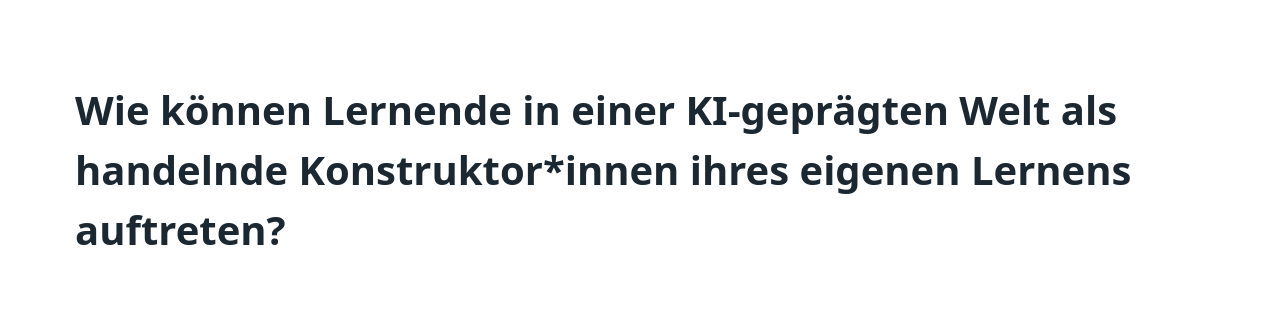
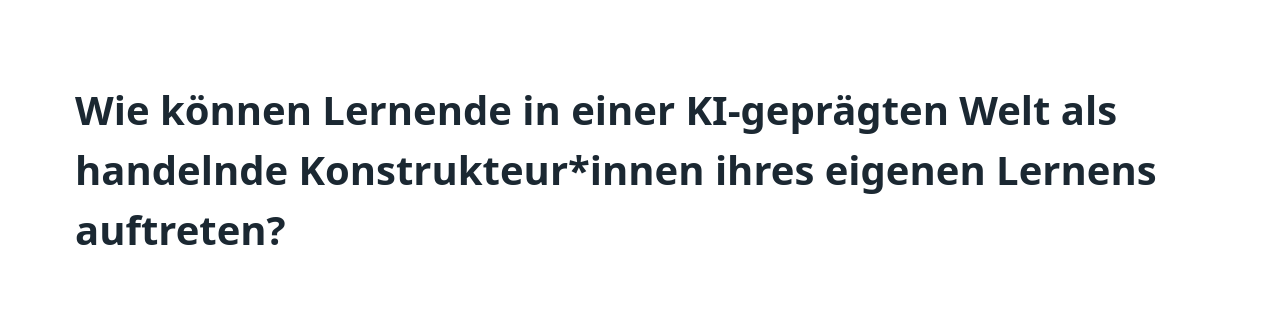
Before and after one commit to eBildungslabor/ki-impulse, a plain HTML site: page index.html in a window 1280 px wide. Shown: the top 310 px of the page. Drawn offline with Linux system fonts and the light colour scheme; a script that the page names is missing.

Commit message:
Update index.html

```diff
--- a/index.html
+++ b/index.html
@@ -10,7 +10,7 @@
 </head>
 <body onload="displayCurrentPageNumber()">
   <main class="container">
-  <h1>Wie können Lernende in einer KI-geprägten Welt als handelnde Konstruktor*innen ihres eigenen Lernens auftreten?</h1>
+  <h1>Wie können Lernende in einer KI-geprägten Welt als handelnde Konstrukteur*innen ihres eigenen Lernens auftreten?</h1>
 
       <h2>1. Hintergrund</h2>
 <p>
```
